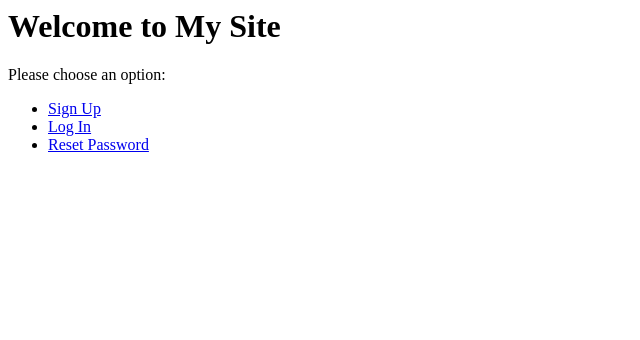
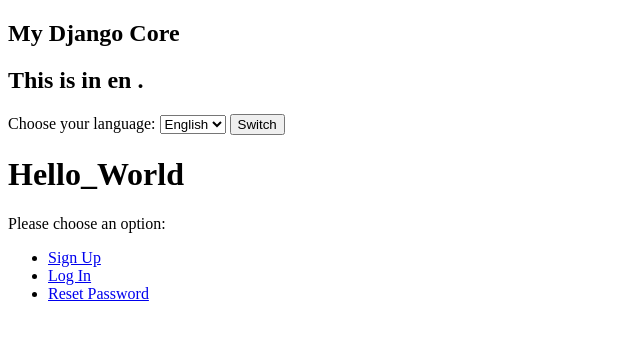
Before and after one commit to govidat/mydj, a Django app: page / in a window 1280 px wide. Shown: the top 340 px of the page, without its empty margins (0-640 px from the left). Run offline with Django 5.2, Linux system fonts and the light colour scheme.

Commit message:
i18n additions

```diff
--- /dev/null
+++ b/core/templates/base_core.html
@@ -0,0 +1,38 @@
+{% load i18n %}
+<!DOCTYPE html>
+<html lang="en">
+<head>
+  <meta charset="UTF-8">
+  <meta name="viewport" content="width=device-width, initial-scale=1.0">
+  <title>My DjApp</title>
+</head>
+<body>
+  <header>
+    <nav>
+      <h1>My Django Core</h1>
+        {% get_current_language as LANGCODE %}
+        <h2>This is in {{LANGCODE}} .</h2>
+        {% block language_switcher %}
+        <form method="post" action="{% url 'set_language' %}">
+          {% csrf_token %}
+          <label for="language-select">{% trans "Choose your language" %}:</label>
+          {% get_current_language as current_language %}
+          {% load language_tags %}
+          <select id="language-select" name="language">
+            {% get_current_language as current_language %}
+            {% get_languages as languages %}
+            {% for code, name in languages %}
+              <option value="{{ code }}" {% if current_language == code %}selected{% endif %}>{{ name }}</option>
+            {% endfor %}
+          </select>
+          <button type="submit">{% trans "Switch" %}</button>
+        </form>
+        {% endblock %}
+    </nav>
+  </header>
+  <main>
+    {% block content %}
+    {% endblock %}
+  </main>
+</body>
+</html>
--- a/core/templates/core/index.html
+++ b/core/templates/core/index.html
@@ -1,7 +1,11 @@
-<h1>Welcome to My Site</h1>
+{% extends "base_core.html" %}
+{% load i18n %}
+{% block content %}
+    <h1>{% trans "Hello_World" %}</h1>
     <p>Please choose an option:</p>
     <ul>
     <li><a href="{% url 'account_signup' %}">Sign Up</a></li>
     <li><a href="{% url 'account_login' %}">Log In</a></li>
     <li><a href="{% url 'account_reset_password' %}">Reset Password</a></li>
     </ul>
+{% endblock %}
--- /dev/null
+++ b/core/templatetags/language_tags.py
@@ -0,0 +1,6 @@
+from django import template
+from django.conf import settings
+register = template.Library()
+@register.simple_tag
+def get_languages():
+    return settings.LANGUAGES
--- a/core/urls.py
+++ b/core/urls.py
@@ -4,5 +4,5 @@
 
 urlpatterns = [
     path('', views.HomeCoreView.as_view(), name='homecore'),
-#    path('', views.home_core_fbv, name='zappfbv'),
+#    path('', views.home_core_fbv, name='homecore'),
 ]
--- a/core/views.py
+++ b/core/views.py
@@ -2,6 +2,7 @@
 
 # Create your views here.
 from django.views.generic import TemplateView
+from django.utils.translation import gettext, get_language
 
 class HomeCoreView(TemplateView):
     template_name = 'core/index.html'
@@ -9,3 +10,8 @@
 
 #def home_core_fbv(request): # core
 #    return render(request, 'core/index.html')
+
+#def home_core_fbv(request): # core i18n
+#    current_language = request.LANGUAGE_CODE
+#    context = {'current_language': current_language}
+#    return render(request, 'core/index.html', context)
--- a/mydj/settings.py
+++ b/mydj/settings.py
@@ -145,3 +145,8 @@
 ACCOUNT_EMAIL_VERIFICATION = "none"  # allauth
 
 LOGIN_REDIRECT_URL = "/"  # allauth
+
+LANGUAGES = [           # i18n
+    ('en', 'English'),
+    ('fr', 'French'),
+]
--- a/mydj/urls.py
+++ b/mydj/urls.py
@@ -15,6 +15,7 @@
     2. Add a URL to urlpatterns:  path('blog/', include('blog.urls'))
 """
 from django.contrib import admin
+from django.conf.urls.i18n import i18n_patterns
 from django.urls import path, include
 
 urlpatterns = [
@@ -22,4 +23,6 @@
     path("accounts/", include("allauth.urls")),  # allauth
     path("zapp/", include("zapp.urls")),  # zapp
     path("", include("core.urls")),  # core
+    path('i18n/', include('django.conf.urls.i18n')),  # i18n
+
 ]
```
Also changed, not shown: core/locale/en/LC_MESSAGES/django.po (added), core/locale/fr/LC_MESSAGES/django.po (added), core/templatetags/__init__.py (added), 1 other file. Lines whose indentation alone changed are shown as unchanged.
